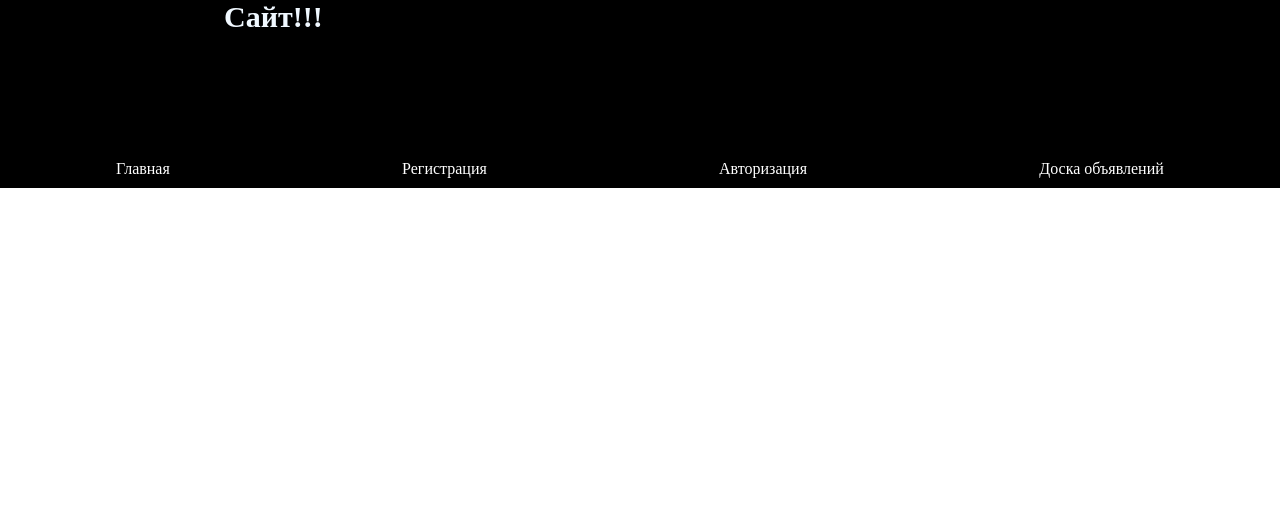
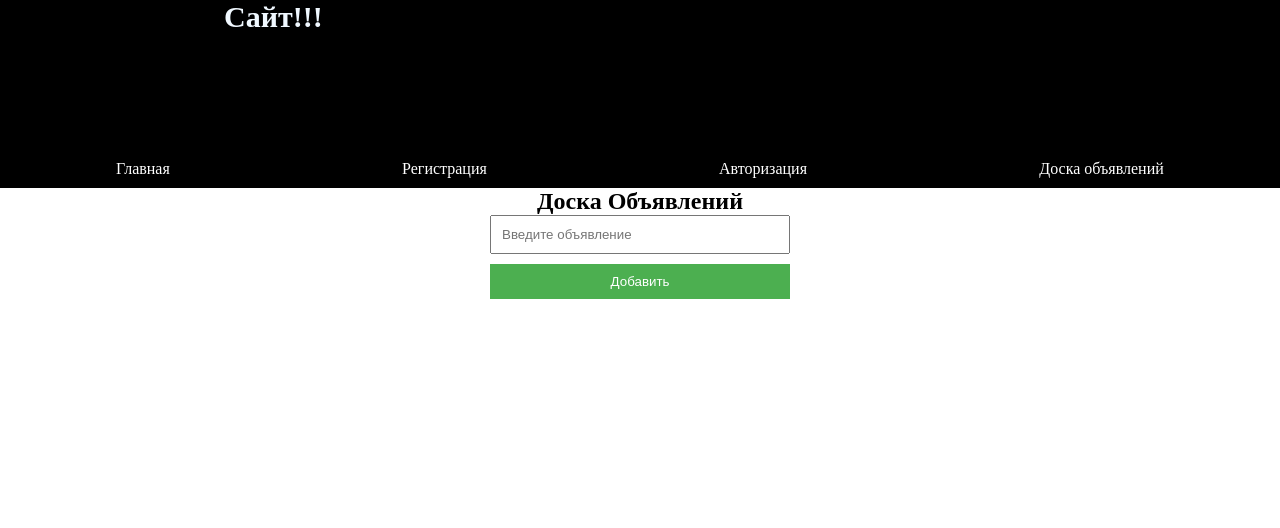
Before and after one commit to Rideuz/Rideuz, a PHP site: page /board.php in a window 1280 px wide. Shown: the top 528 px of the page. Run offline with PHP 8.4, Linux system fonts and the light colour scheme.

Commit message:
update board

```diff
--- a/board.php
+++ b/board.php
@@ -3,9 +3,9 @@
 <head>
     <meta charset="UTF-8">
     <meta http-equiv="X-UA-Compatible" content="IE=edge">
-    <link rel ="stylesheet" href="options.css">
     <meta name="viewport" content="width=device-width, initial-scale=1.0">
     <title>Board</title>
+    <link rel ="stylesheet" href="styles.css">
 </head>
 <?php
 include('header.php');
@@ -15,10 +15,52 @@ include('header.php');
 include('nav.php');
 ?>
 <main>
-
+<h2>Доска Объявлений</h2>
+    <div class="announcement-board">
+        <form id="announcement-form">
+            <input type="text" id="announcement-input" placeholder="Введите объявление">
+            <input type="submit" value="Добавить">
+        </form>
+        <div id="announcements"></div>
+    </div>
 </main>
 </body>
 <?php
 include('footer.php');
 ?>
 </html>
+<style>
+    h2{
+        text-align: center;
+    }
+.announcement-board {
+    width: 300px;
+    margin: 0 auto;
+}
+.announcement-board input[type="text"] {
+    width: 100%;
+    padding: 10px;
+    margin-bottom: 10px;
+    box-sizing: border-box;
+}
+.announcement-board input[type="submit"] {
+    width: 100%;
+    background-color: #4CAF50;
+    color: white;
+    padding: 10px 0;
+    border: none;
+    cursor: pointer;
+}
+.announcement-board input[type="submit"]:hover {
+    background-color: #45a049;
+}
+.announcement {
+    margin-bottom: 10px;
+    padding: 10px;
+    background-color: #f2f2f2;
+    border: 1px solid #ddd;
+}
+main{
+    min-height: 100vh;
+}
+</style>
```
Also changed, not shown: reg.php (+6 -2 lines).
